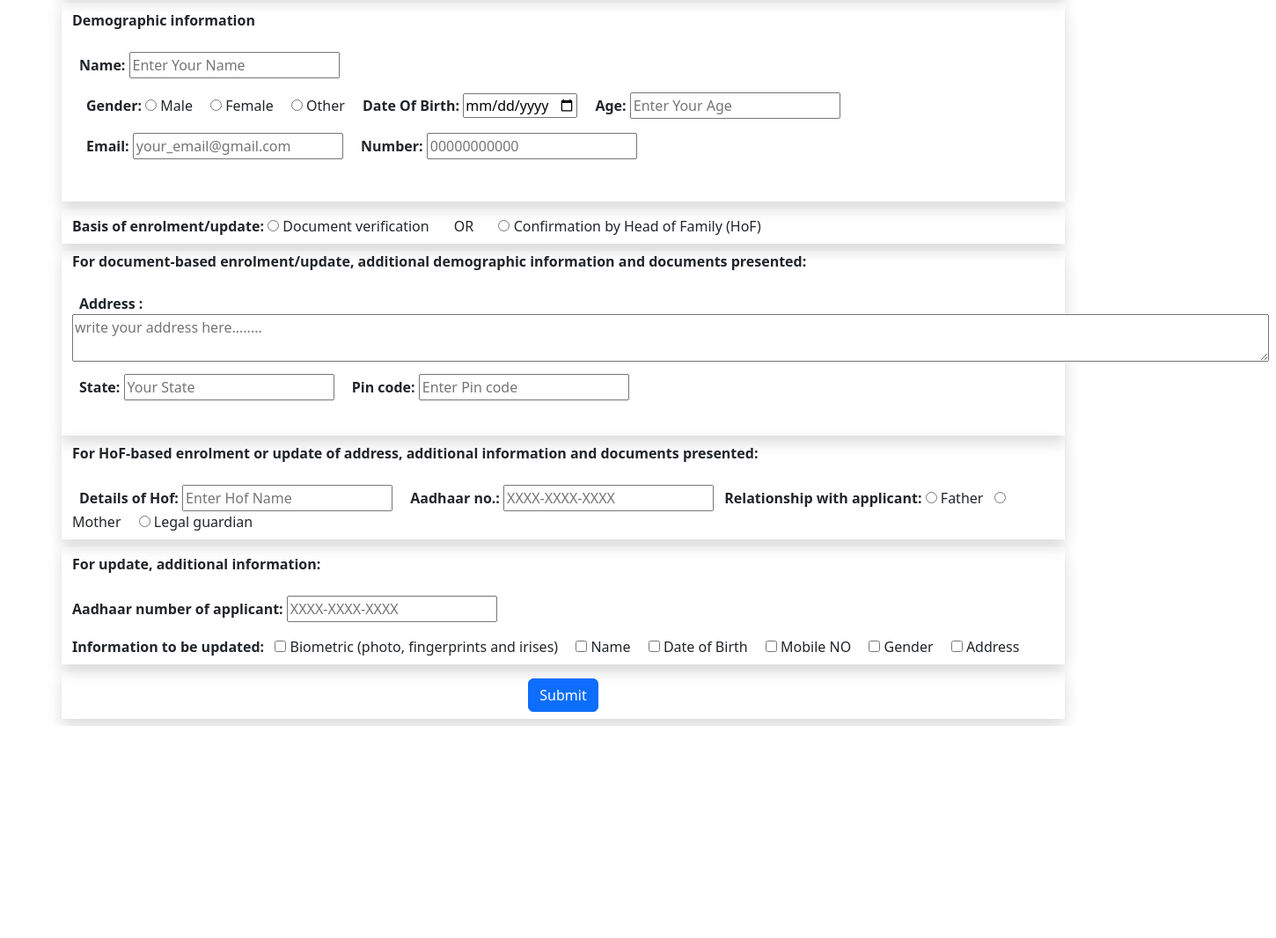
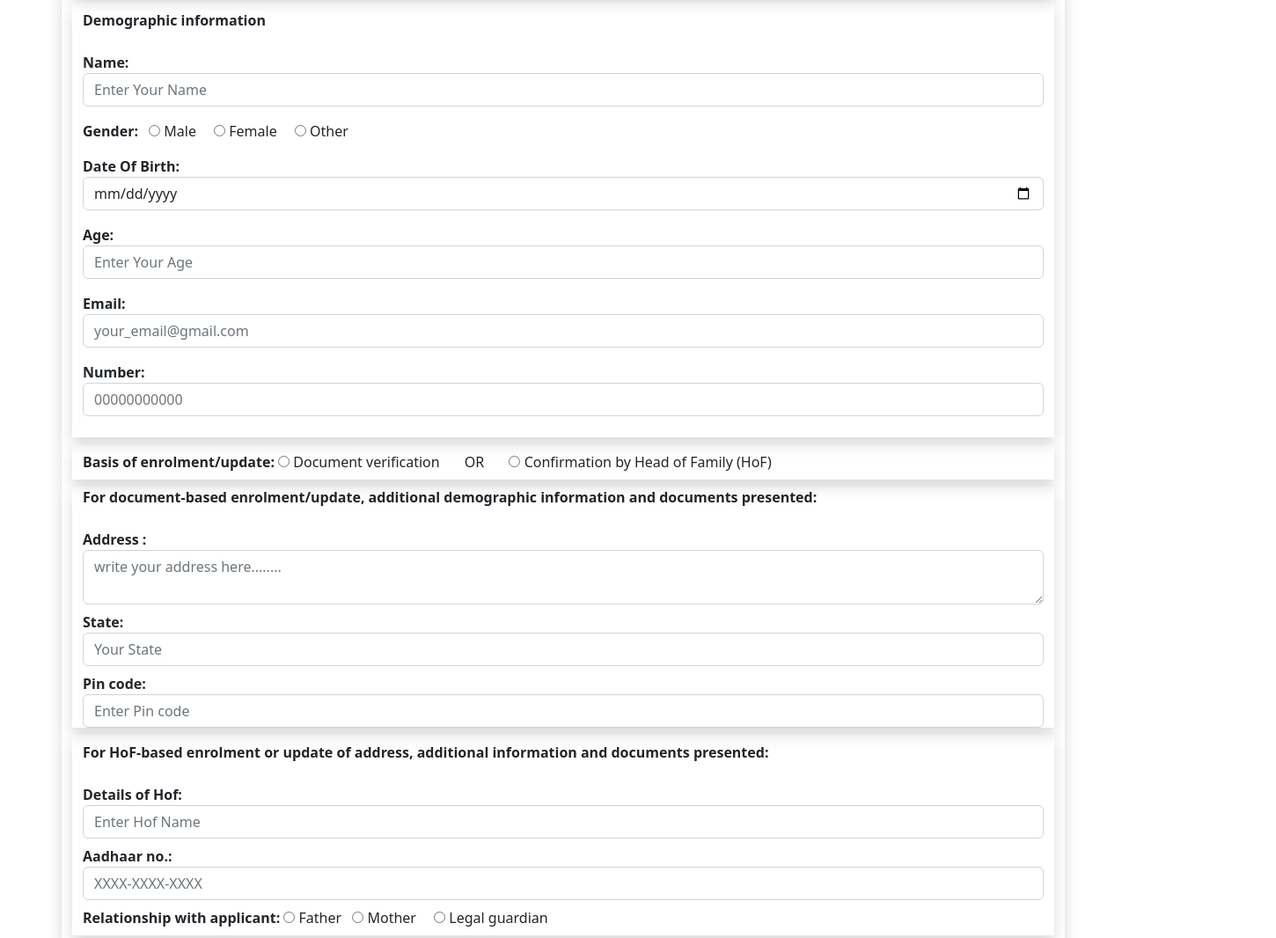
Before and after one commit to webdev-ajay110125/aadhaar_form, a plain HTML site: page index.html in a window 1280 px wide. Shown: the part 335-1401 px from the top of the page at 88% size, 1450 px wide, since content can reach past the window. Before the commit the page ends 1160 px from the top, so only its background shows below. Drawn offline with nearby package versions, Linux system fonts and the light colour scheme.

Commit message:
index.html

```diff
--- a/index.html
+++ b/index.html
@@ -13,17 +13,22 @@
 </head>
 
 <body>
+    <div class="container shadow">
+
+
     <form action="">
         <fieldset>
             <div class="container shadow mt-5 p-2 mb-2">
                 <img src="/satyamev_jayate.png" class="img-fluid float-start my-4" width="7%" alt="">
                 <img src="/Aadhaar_Logo.png" class="img-fluid float-end my-5" width="10%" alt="">
                 <h2 class="text-center my-2">FORM 1: Aadhaar Enrolment and Update</h2>
-            <h3 class="text-center">For (a) Resident Indian, or (b) Non-Resident Indian having Proof of Address in India
+                <h3 class="text-center">For (a) Resident Indian, or (b) Non-Resident Indian having Proof of Address in
+                    India
                     (aged 18 years and
                     above)
                 </h3>
-            <p class="text-center">Please follow the instructions given below this form and use only upper case (block
+                <p class="text-center">Please follow the instructions given below this form and use only upper case
+                    (block
                     or capital) letters.
                 </p>
             </div>
@@ -68,14 +73,15 @@
                 <label style="font-weight: bold">Demographic information</label>
                 <br><br>
 
+                <div class="mb-3">
+                    <label class="fw-bold">Name:</label>
+                    <input type="text" id="name" class="form-control" placeholder="Enter Your Name" required>
+                    <p id="nameError" class="msg text-danger"></p>
+                </div>
+
+                <div class="mb-3">
+                    <label class="fw-bold">Gender:</label>
                     <span class="mx-2">
-                <label class="fw-bold">Name:</label>
-                <input type="text" id="name" placeholder="Enter Your Name" required>
-                <p id="nameError" class="msg text-danger"></p>
-            </span>
-
-            <span class="mx-2">
-                <label class="fw-bold">Gender:</label>
                         <input type="radio" name="Gender" id="male">
                         <label for="male">Male</label>
                     </span>
@@ -90,27 +96,29 @@
                         <label for="Other">Other</label>
                     </span>
 
-            <span class="mx-2">
+                </div>
+
+                <div class="mb-3">
                     <label class="fw-bold">Date Of Birth:</label>
-                <input type="date" placeholder="" required>
-            </span>
+                    <input type="date" placeholder="" class="form-control" required>
+                </div>
 
-            <span class="mx-2">
+                <div class="mb-3">
                     <label class="fw-bold">Age:</label>
-                <input type="text" id="age" placeholder="Enter Your Age" required>
+                    <input type="text" id="age" class="form-control" placeholder="Enter Your Age" required>
                     <p id="ageError" class="msg text-danger"></p>
-            </span>
+                </div>
 
-            <span class="mx-2">
+                <div class="mb-3">
                     <label class="fw-bold">Email:</label>
-                <input type="email" id="email" placeholder="your_email@gmail.com" required>
-            </span>
+                    <input type="email" id="email" class="form-control" placeholder="your_email@gmail.com" required>
+                </div>
 
-            <span class="mx-2">
+                <div class="mb-3">
                     <label class="fw-bold">Number:</label>
-                <input type="text" id="number" placeholder="00000000000" required>
+                    <input type="text" id="number" class="form-control" placeholder="00000000000" required>
                     <p id="numberError" class="msg text-danger"></p>
-            </span>
+                </div>
 
             </div>
         </fieldset>
@@ -133,26 +141,27 @@
 
         <fieldset>
             <div class="container shadow">
-            <label style="font-weight: bold">For document-based enrolment/update, additional demographic information and
+                <label style="font-weight: bold">For document-based enrolment/update, additional demographic information
+                    and
                     documents presented:
                 </label>
                 <br><br>
 
-            <span class="mx-2">
+                <div class="mb-2">
                     <label class="fw-bold">Address :</label>
-                <textarea class="mb-2" cols="145" placeholder="write your address here........"></textarea>
-            </span>
+                    <textarea class="form-control mb-2" cols="145" placeholder="write your address here........"></textarea>
+                </d>
 
-            <span class="mx-2">
+                <div class="mb-2">
                     <label class="fw-bold">State:</label>
-                <input type="text" placeholder="Your State">
-            </span>
+                    <input type="text" class="form-control" placeholder="Your State">
+                </div>
 
-            <span class="mx-2">
+                <div class="mb-2">
                     <label class="fw-bold">Pin code:</label>
-                <input type="text" id="pincode" placeholder="Enter Pin code" maxlength="6">
-                <p id="pinError" class="text-danger small"></p>
-            </span>
+                    <input type="text" id="pincode" class="form-control" placeholder="Enter Pin code" maxlength="6">
+                    <p id="pinError" class="mb-2 text-danger small"></p>
+                </div>
 
             </div>
 
@@ -160,21 +169,22 @@
 
         <fieldset>
             <div class="container shadow mb-2 py-2">
-            <label style="font-weight: bold">For HoF-based enrolment or update of address, additional information and
+                <label style="font-weight: bold">For HoF-based enrolment or update of address, additional information
+                    and
                     documents presented:</label>
                 <br><br>
 
-            <span class="mx-2">
+                <div class="mb-2">
 
                     <label class="fw-bold">Details of Hof:</label>
-                <input type="text" placeholder="Enter Hof Name ">
-            </span>
+                    <input type="text" class="form-control" placeholder="Enter Hof Name ">
+                </div>
 
-            <span class="mx-2">
+                <div class="mb-2">
 
                     <label class="fw-bold">Aadhaar no.:</label>
-                <input type="number" placeholder="XXXX-XXXX-XXXX" required>
-            </span>
+                    <input type="number" class="form-control" placeholder="XXXX-XXXX-XXXX" required>
+                </div>
 
 
 
@@ -202,7 +212,7 @@
                 <label style="font-weight: bold">For update, additional information:</label>
                 <br><br>
                 <label class="fw-bold">Aadhaar number of applicant:</label>
-            <input type="text" id="aadhaarApplicant" placeholder="XXXX-XXXX-XXXX" required>
+                <input type="text" class="form-control" id="aadhaarApplicant" placeholder="XXXX-XXXX-XXXX" required>
                 <p id="aadhaarApplicantError" class="text-danger small"></p>
 
                 <label style="font-weight: bold">Information to be updated:</label>
@@ -248,6 +258,7 @@
             </div>
         </fieldset>
     </form>
+    </div>
 
     <script>
 
@@ -374,12 +385,12 @@ document.addEventListener("DOMContentLoaded", () => {
                 aadhaarInput.value = aadhaarInput.value.replace(/\D/g, '');
 
                 // Limit input to 12 digits
-        if(aadhaarInput.value.length > 12) {
+                if (aadhaarInput.value.length > 12) {
                     aadhaarInput.value = aadhaarInput.value.slice(0, 12);
                 }
 
                 // Show error if not exactly 12 digits
-        if(aadhaarInput.value.length < 12) {
+                if (aadhaarInput.value.length < 12) {
                     aadhaarError.textContent = "Aadhaar number must be 12 digits";
                 } else {
                     aadhaarError.textContent = "";
```
Lines whose indentation alone changed are shown as unchanged.
